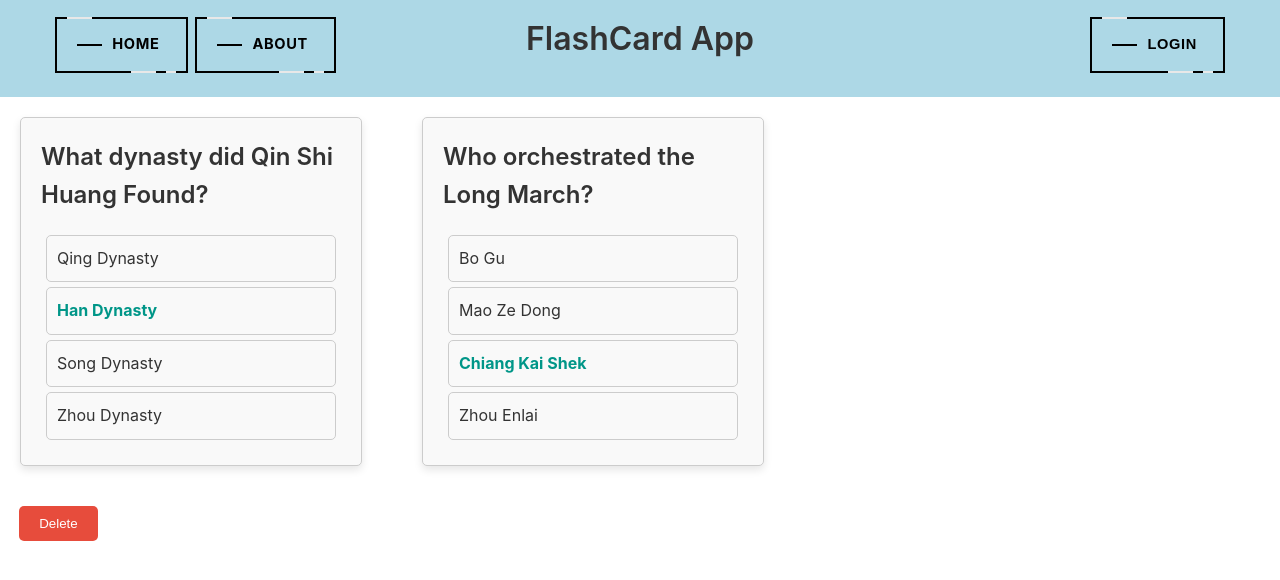
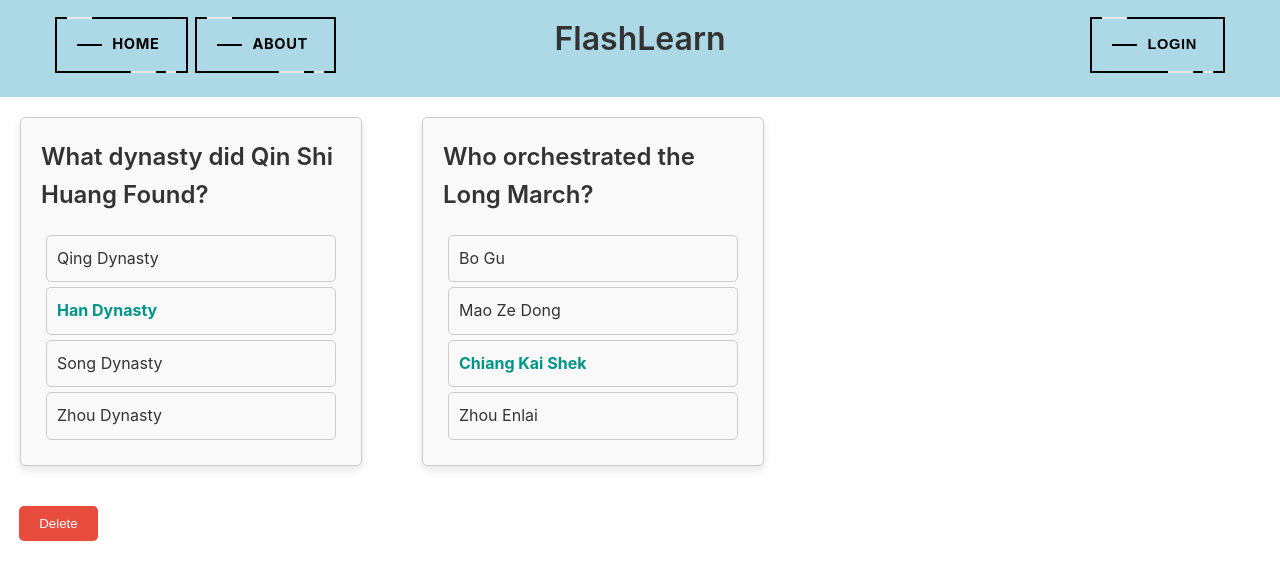
Before and after one commit to FlashCardGeneratorApp/Flashcard-App-Frontend, a React (Vite) app: page /cardview_delete in a window 1280 px wide. Shown: the top 580 px of the page. Built offline with nearby package versions, Linux system fonts and the light colour scheme; no server answers.

Commit message:
change website header name

```diff
--- a/src/components/Nav.jsx
+++ b/src/components/Nav.jsx
@@ -107,7 +107,7 @@ const Nav = () => {
               // No paddingLeft when isLoggedIn is false
             }}
           >
-            FlashCard App
+            FlashLearn
           </h2>
         )}
         <ul
```
